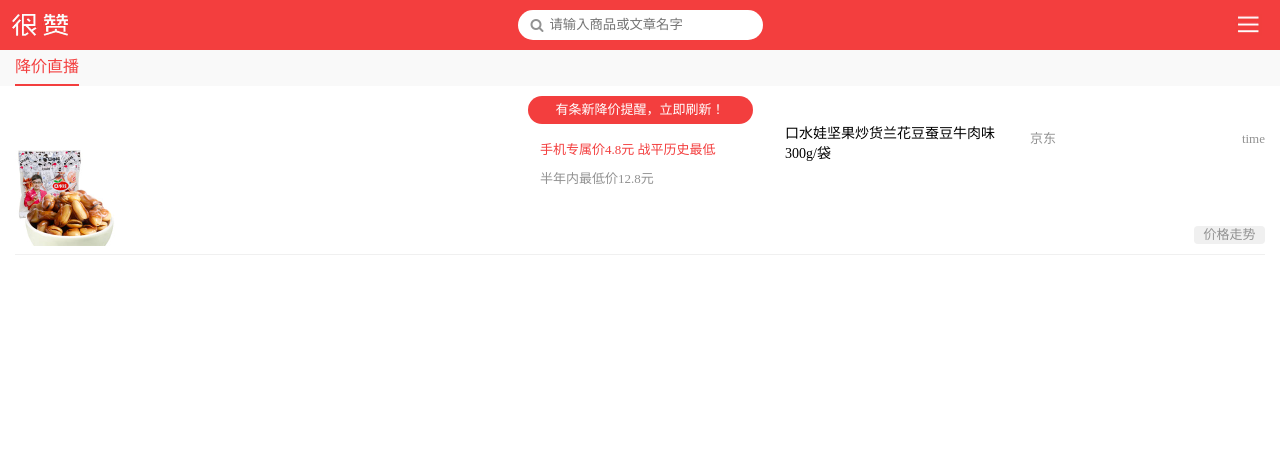
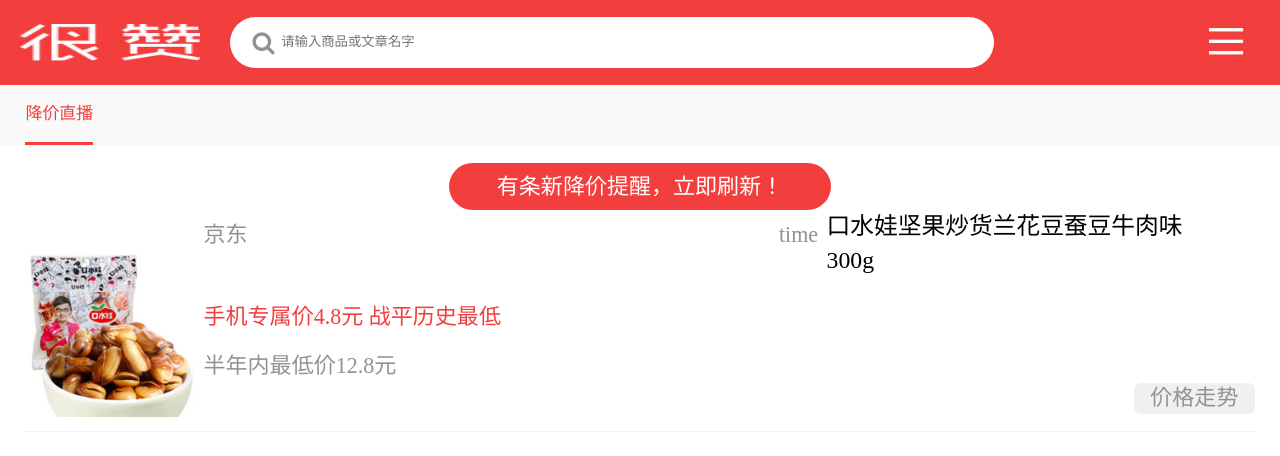
Before and after one commit to neChaos/miaomiaoz, a plain HTML site: page index.html in a window 1280 px wide. Drawn offline with Linux system fonts and the light colour scheme.

Commit message:
不支持iphone5

```diff
--- a/css/miaomiaoz.css
+++ b/css/miaomiaoz.css
@@ -3,11 +3,34 @@
     margin:0;
     padding:0;
 }
+@media screen and (min-width: 320px) {
+    html {
+        font-size:53.3%!important
+    }
+}
+
+@media screen and (min-width: 375px) {
+    html {
+        font-size:62.5%!important
+    }
+}
+
+@media screen and (min-width: 414px) {
+    html {
+        font-size:69%!important
+    }
+}
+
+@media screen and (min-width: 768px) {
+    html {
+        font-size:106%!important
+    }
+}
 .font-min{
-	font-size: 13px;
+	font-size: 1.3rem;
 }
 .font-max{
-	font-size: 14px;
+	font-size: 1.4rem;
 }
 .font-red{
 	color:rgb(243,62,62);
@@ -18,7 +41,7 @@
 
 /*页眉导航部分*/
 .nav{
-    height:50px;
+    height:5.0rem;
     width:100%;
     position: fixed;
     top:0;
@@ -28,20 +51,21 @@
 }
 .nav-logo{
 	background-image: url(../img/logo.jpg) ;
-	background-size:56px 22px;
-	margin:14px 0 0 12px;
+	background-size:100% 100%;
+	width:14%;
+	margin:1.4rem 0 0 1.2rem;
 	float:left;
 }
 .nav-logo a{
 	display:block;
-	text-indent: -9999px;
+	text-indent: -999.9rem;
 	overflow: hidden;
-	height:22px;
-	width:56px;
+	height:2.2rem;
+	/*width:5.6rem;*/
 }
 .nav-search{
-	width:245px;
-	height: 30px;
+	width:64%;
+	height: 3.0rem;
 	position: absolute;
 	left: 0;
 	top:0;
@@ -49,30 +73,30 @@
 	right: 0;
 	margin: auto;
 	color: rgb(146,146,146);
-	font-size: 14px;
+	font-size: 1.4rem;
 
 }
 .nav-search input{
-	width:213px;
-	line-height: 30px;
-	border-radius:18px;
+	width:87%;
+	line-height: 3.0rem;
+	border-radius:1.8rem;
 	border:none;
-	padding-left:32px;
+	padding-left:3rem;
 }
 .nav-search input:focus{
 	outline: none;
 }
 .nav-search i{
 	position: absolute;
-	top:8px;
-	left: 13px;
+	top:.8rem;
+	left: 1.3rem;
 }
 .nav-menu{
-	height: 22px;
-	width: 27px;
+	height: 2.2rem;
+	width: 2.7rem;
 	background-image: url(../img/menu.jpg) ;
-	background-size:27px 22px;
-	margin:14px 18px 0 0;
+	background-size:2.7rem 2.2rem;
+	margin:1.4rem 1.8rem 0 0;
 	float:right;
 	cursor: pointer;
 }
@@ -80,13 +104,13 @@
 /*主体样式*/
 
 .header{
-	height: 36px;
+	height: 3.6rem;
 	width: 100%;
-	margin:50px 0 10px 0;
+	margin:5.0rem 0 1.0rem 0;
 	background-color: rgb(249,249,249)
 }
 .header div{
-	margin-left: 15px;
+	margin-left: 1.5rem;
 
 
 
@@ -94,23 +118,23 @@
 }
 .header a{
 	display: block;
-	height: 34px;
-	line-height: 34px;
+	height: 3.4rem;
+	line-height: 3.4rem;
 	text-decoration: none;
-	border-bottom: 2px solid rgb(243,62,62);
+	border-bottom: .2rem solid rgb(243,62,62);
 	color: rgb(243,62,62);
 }
 
 .refresh{
-	height:28px;
-	width:225px;
+	height:2.8rem;
+	width:22.5rem;
 	margin: 0 auto;
-	font-size: 13px;
+	font-size: 1.3rem;
 	background-color: rgb(243,62,62);
 	color:white;
-	line-height: 28px;
+	line-height: 2.8rem;
 	text-align: center;
-	border-radius:18px;
+	border-radius:1.8rem;
 	cursor:pointer;
 
 }
@@ -118,13 +142,13 @@
 /*商品一览*/
 
 .wrapper-com{
-	margin:0 15px;
+	margin:0 1.5rem;
 }
 .wrapper-com>div{
-	/*margin-bottom: 8px;*/
-	padding-bottom: 8px;
+	/*margin-bottom: .8rem;*/
+	padding-bottom: .8rem;
 	position: relative;
-	border-bottom: 1px solid rgb(240,240,240);
+	border-bottom: .1rem solid rgb(240,240,240);
 }
 .wrapper-com>div:after{
 	content:"";
@@ -134,23 +158,23 @@
 
 }
 .wrapper-com .com-img{
-	margin-top: 22px;
+	margin-top: 2.2rem;
 	float: left;
 }
 .wrapper-com .com-img a{
 	background-image: url(../img/bean.jpg);
-	background-size: 100px 100px;
+	background-size: 10.0rem 10.0rem;
 	display: block;
-	height: 100px;
-	width:100px;
+	height: 10.0rem;
+	width:10.0rem;
 }
 .com-status{
-	height: 30px;
-	width: 235px;
-	font-size: 13px;
-	padding-left:10px;
-	line-height: 30px;
-	float:right;
+	height: 3.0rem;
+	width: 50%;
+	font-size: 1.3rem;
+	padding-left:0.5rem;
+	line-height: 3.0rem;
+	float:left;
 	color:rgb(146,146,146);
 }
 
@@ -160,37 +184,37 @@
 }
 
 .com-name{
-	height: 37px;
-	font-size: 14px;
-	width:210px;
-	padding:0 25px 0 10px;
-	float: right;
+	height: 3.7rem;
+	font-size: 1.4rem;
+	/*width:60%;*/
+	margin:0 0 0 0.5rem;
+	float: left;
 }
 
 .com-name a{
 	text-decoration: none;
 		color:black;
-		line-height: 20px;
+		line-height: 2.0rem;
 
 }
 
 .com-price{
-	padding: 15px 0 0 10px;
-	width:235px;
-	height: 42px;
-	float: right;
+	padding: 1.5rem 0 0 0.5rem;
+	/*width:50%;*/
+	height: 4.2rem;
+	float: left;
 }
 .com-minprice{
-	margin-top: 10px;
+	margin-top: 1.0rem;
 }
 .com-curve{
-	height: 18px;
-	width:71px;
+	height: 1.8rem;
+	width:7.1rem;
 	position: absolute;
-	bottom: 10px;
+	bottom: 1.0rem;
 	right: 0;
-	line-height: 18px;
+	line-height: 1.8rem;
 	text-align: center;
 	background-color:rgb(240,240,240);
-	border-radius:4px;
+	border-radius:.4rem;
 }
--- a/index.html
+++ b/index.html
@@ -38,7 +38,7 @@
                    <div class="com-status-time">time</div>
                </div>
                <div class="com-name">
-                   <a href="#">口水娃坚果炒货兰花豆蚕豆牛肉味300g/袋</a>
+                   <a href="#">口水娃坚果炒货兰花豆蚕豆牛肉味<br>300g</a>
                </div>
 
                <div class="com-price">
```
